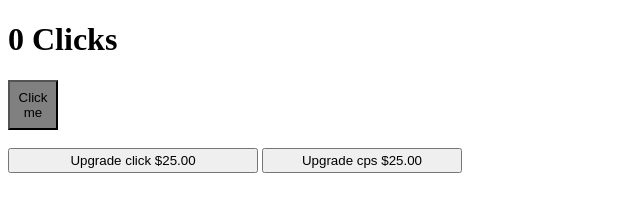
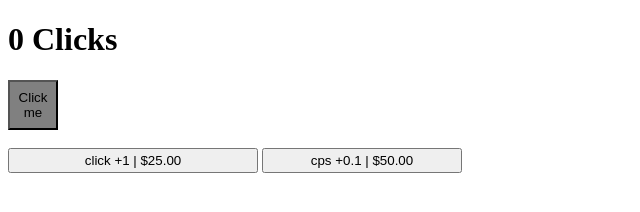
Before and after one commit to Lagendking/thing, a plain HTML site: page index.html in a window 1280 px wide. Shown: the full height of the page, 0-640 px from the left. Drawn offline with Linux system fonts and the light colour scheme.

Commit message:
Update index.html

```diff
--- a/index.html
+++ b/index.html
@@ -12,8 +12,8 @@
     </div>
     </br>
     <div>
-      <button id="upgrade" style="width: 250px; height: 25px;" value="25">Upgrade click $25.00</button>
-      <button id="upgrade1" style="width: 200px; height: 25px;" value="25">Upgrade cps $25.00</button>
+      <button id="upgrade" style="width: 250px; height: 25px;" value="25">click +1 | $25.00</button>
+      <button id="upgrade1" style="width: 200px; height: 25px;" value="50">cps +0.1 | $50.00</button>
     </div>
   </body>
   <script src="test.js"></script>
```
